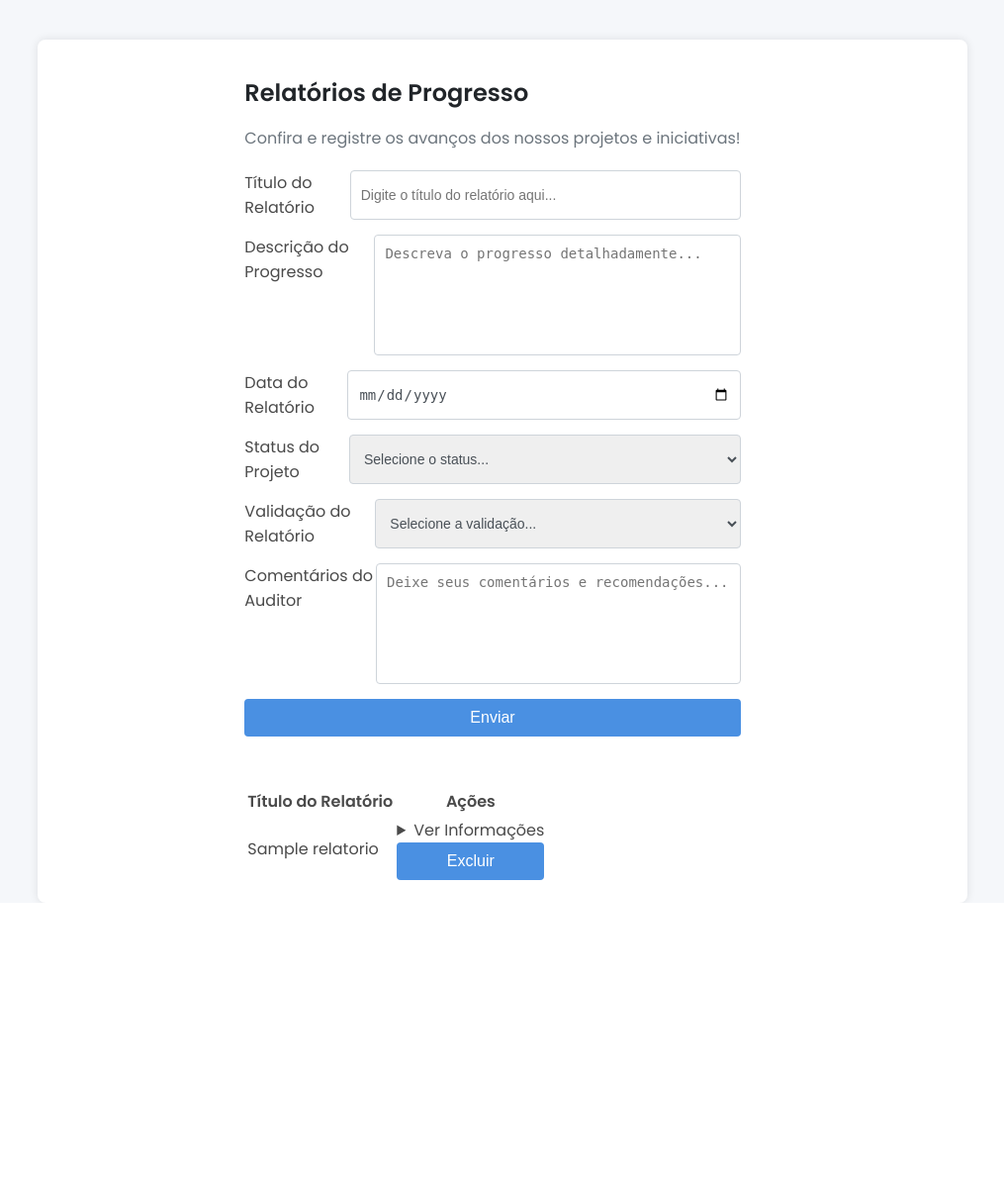
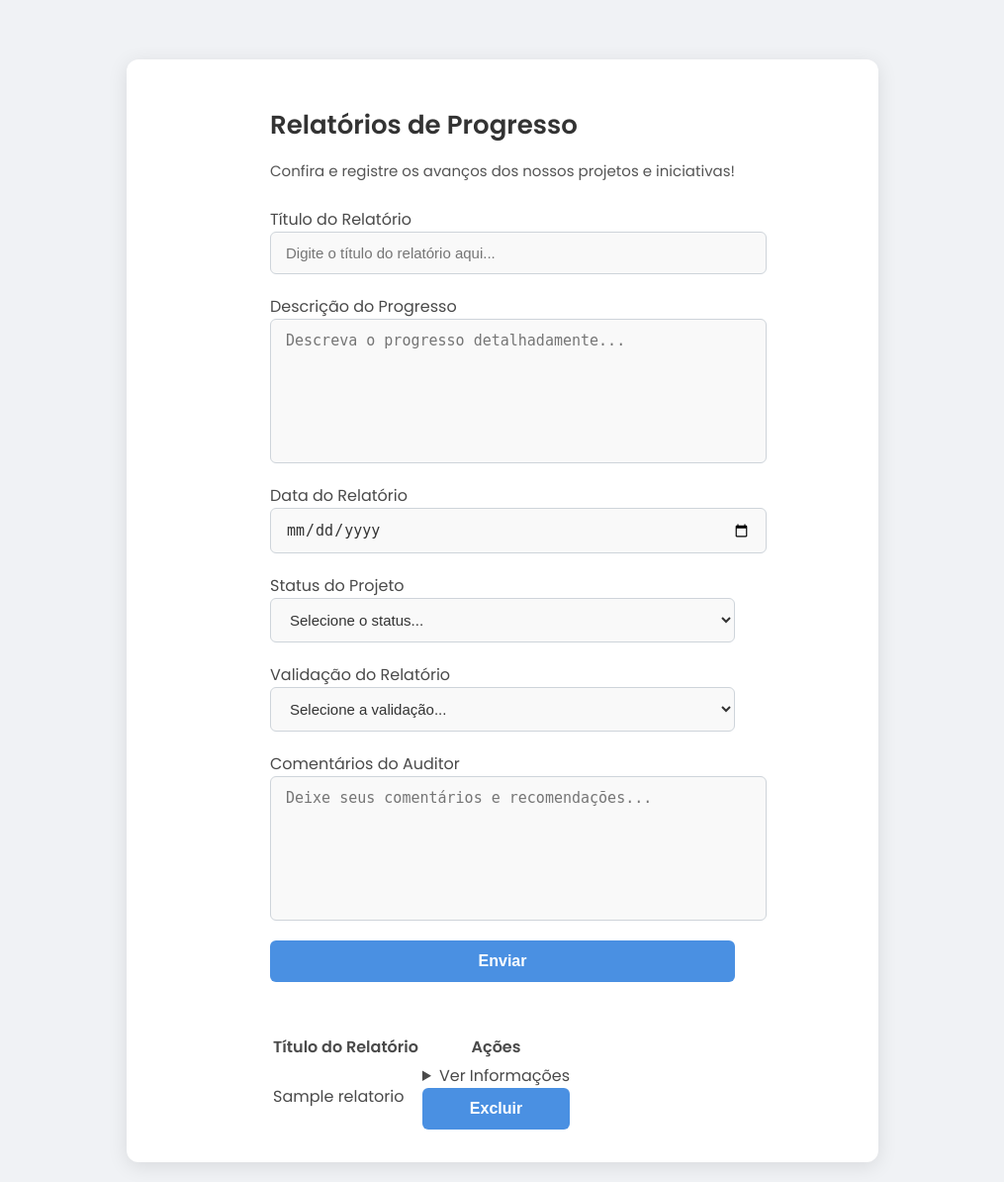
Before and after one commit to lavasilva/ConectaPop, a Django app: page /relatorio_progresso/ in a window 1280 px wide. Shown: the part 85-1279 px from the top of the page at 99% size, without its empty margins (132-1147 px from the left). Before the commit the page ends 997 px from the top, so only its background shows below. Run offline with Django 5.2, Linux system fonts and the light colour scheme; tables that the repository leaves empty hold one stand-in row (values such as "Sample post"); parts of the project's set-up code (start-up, migrations or seed data) failed here and were passed over.

Commit message:
ajuste css enquetes, relatar e relatorio

```diff
--- a/Aplicacao/templates/relatorio_progresso.html
+++ b/Aplicacao/templates/relatorio_progresso.html
@@ -12,55 +12,78 @@
     <style>
     .container {
         background-color: #ffffff;
-            border-radius: 8px;
-            box-shadow: 0 0 10px rgba(0, 0, 0, 0.1);
+        border-radius: 12px;
+        box-shadow: 0 4px 20px rgba(0, 0, 0, 0.1);
         display: flex;
-            padding: 20px;
-            max-width: 900px;
+        padding: 30px;
+        max-width: 700px;
         width: 100%;
-            margin: 0 auto;
+        margin: 20px auto;
     }
-        .form-container {
-            flex: 1;
-            padding-right: 20px;
+
+    .form-container h1 {
+        font-size: 26px;
+        font-weight: bold;
+        margin-bottom: 15px;
+        color: #333333;
     }
-        .form-container h1 {
-            font-size: 24px;
-            margin-bottom: 10px;
-            color: #212529;
+
+    .form-container p {
+        font-size: 15px;
+        color: #555555;
+        margin-bottom: 25px;
     }
-        .form-container p {
-            font-size: 16px;
-            margin-bottom: 20px;
-            color: #6c757d;
-        }
+
     .form-group {
         display: flex;
-            margin-bottom: 15px;
+        margin-bottom: 20px;
+        flex-direction: column;
     }
+
     .form-group input, .form-group select, .form-group textarea {
         width: 100%;
-            padding: 10px;
+        padding: 12px 15px;
         border: 1px solid #ced4da;
-            border-radius: 4px;
-            font-size: 14px;
-            color: #495057;
+        border-radius: 6px;
+        font-size: 15px;
+        color: #333333;
+        background-color: #f9f9f9;
+        transition: border-color 0.3s ease;
     }
+
+    .form-group input:focus, .form-group select:focus, .form-group textarea:focus {
+        border-color: #4A90E2;
+        outline: none;
+    }
+
     .form-group textarea {
-            height: 100px;
+        height: 120px;
         resize: none;
     }
+
     .btn {
         background-color: #4A90E2;
         color: #ffffff;
-            padding: 10px 20px;
+        padding: 12px 20px;
         border: none;
-            border-radius: 4px;
+        border-radius: 6px;
         font-size: 16px;
+        font-weight: bold;
         cursor: pointer;
         display: block;
         width: 100%;
         text-align: center;
+        transition: background-color 0.3s ease;
+    }
+
+    .btn:hover {
+        background-color: #357ABD;
+    }
+
+    body {
+        margin: 0;
+        font-family: 'Poppins', sans-serif;
+        background-color: #f0f2f5;
     }
         .navbar {
             position: fixed;
```
Also changed, not shown: Aplicacao/templates/enquetes.html (+48 -26 lines), Aplicacao/templates/relatar_problemas.html (+44 -26 lines). Lines whose indentation alone changed are shown as unchanged.
